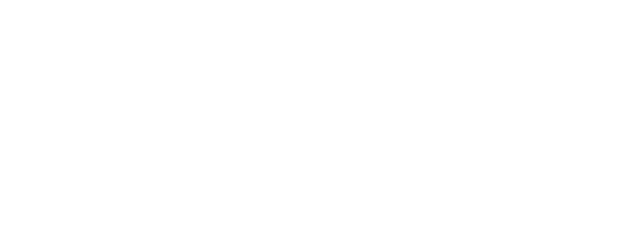
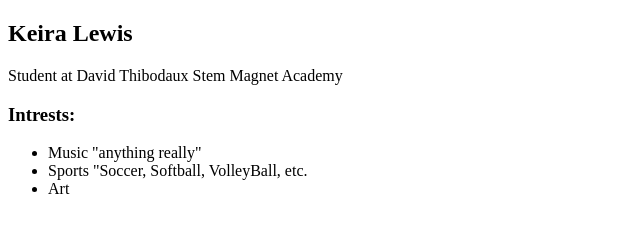
Before and after one commit to KLewis82/KLewis82.github.io, a plain HTML site: page index.html in a window 1280 px wide. Shown: the whole page, without its empty margins (0-640 px from the left). Drawn offline with Linux system fonts and the light colour scheme.

Commit message:
add index.html and css files

```diff
--- a/index.html
+++ b/index.html
@@ -5,15 +5,40 @@
     </head>
 
     <body>
-    <!--- Visable Elements go here --->
-    <!--- New Document Below using the div tag. --->
+    <!--- Visable Elements (GO) here --->
+    <!--- All visable content here. --->
       <div>
           <nav>
 
           </nav>
+
           <main>
+          <!--- sidebar section --->
+          <div>
+
+          </div>
+          <!--- content section --->
+          <div>
+
+            <h2>Keira Lewis</h2>
+
+            <p>Student at David Thibodaux Stem Magnet Academy</p>
+
+              <!--- intrests section --->
+
+              <div>
+                  <h3>Intrests:</h3>
+                  <ul>
+                      <li>Music "anything really"</li>
+                      <li>Sports "Soccer, Softball, VolleyBall, etc.</li>
+                      <li>Art</li>
+                  </ul>
+
+              </div>
 
           </main>
+
           </div>
+
       </body>
 </html>
```
Lines whose indentation alone changed are shown as unchanged.
